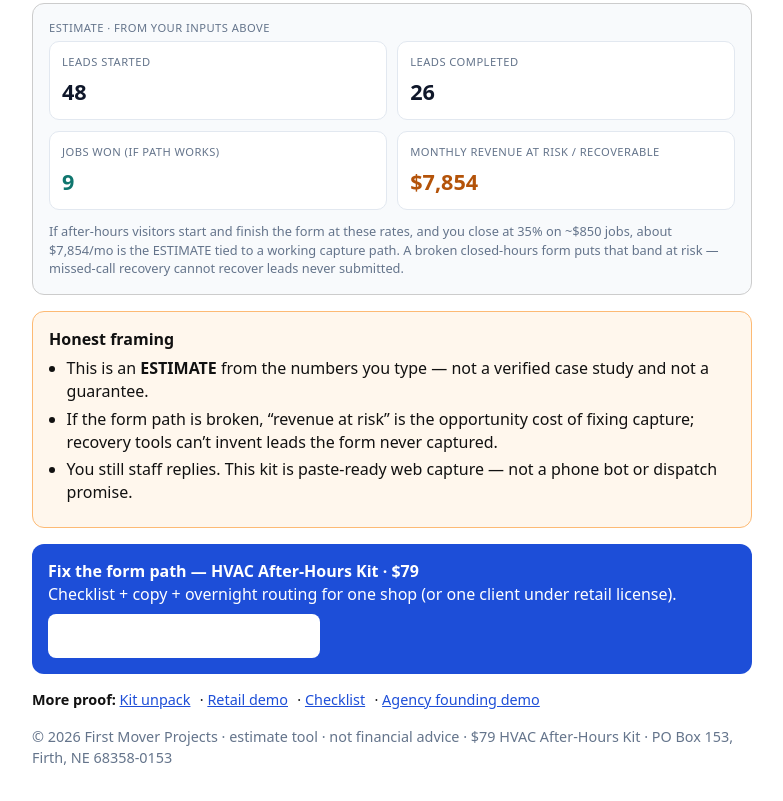
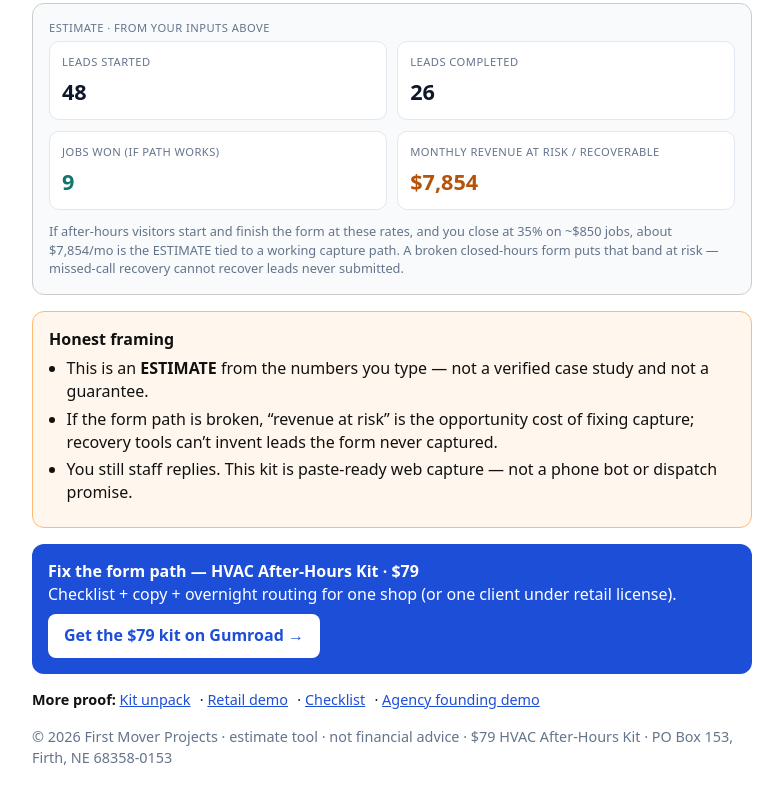
Before and after one commit to firstmoverprojects/hvac-intake-eval-workbench, a plain HTML site: page hvac-missed-lead-roi.html in a window 1280 px wide. Shown: the part 612-1413 px from the top of the page, without its empty margins (248-1031 px from the left). Drawn offline with Linux system fonts and the light colour scheme.

Commit message:
fix CTA button contrast on missed-lead ROI calculator

```diff
--- a/hvac-missed-lead-roi.html
+++ b/hvac-missed-lead-roi.html
@@ -16,8 +16,8 @@
  .label{font-size:.7rem;text-transform:uppercase;letter-spacing:.04em;color:#64748b;margin-bottom:.35rem}
  .cta{background:#1d4ed8;color:#fff;padding:1rem;border-radius:12px;margin:1rem 0}
  .cta a{color:#fff;text-decoration:underline}
- .cta-btn{display:inline-block;background:#fff;color:#1d4ed8;font-weight:700;padding:.65rem 1rem;border-radius:8px;text-decoration:none;margin-top:.5rem}
- .cta-btn:hover{background:#eff6ff}
+ .cta a.cta-btn{display:inline-block;background:#fff;color:#1d4ed8 !important;font-weight:700;padding:.65rem 1rem;border-radius:8px;text-decoration:none;margin-top:.5rem}
+ .cta a.cta-btn:hover{background:#eff6ff}
  .warn{background:#fff7ed;border:1px solid #fdba74;border-radius:12px;padding:1rem;margin:1rem 0}
  .hook{background:#eff6ff;border:1px solid #93c5fd;border-radius:12px;padding:1rem;margin:1rem 0}
  a{color:#1d4ed8}
```
